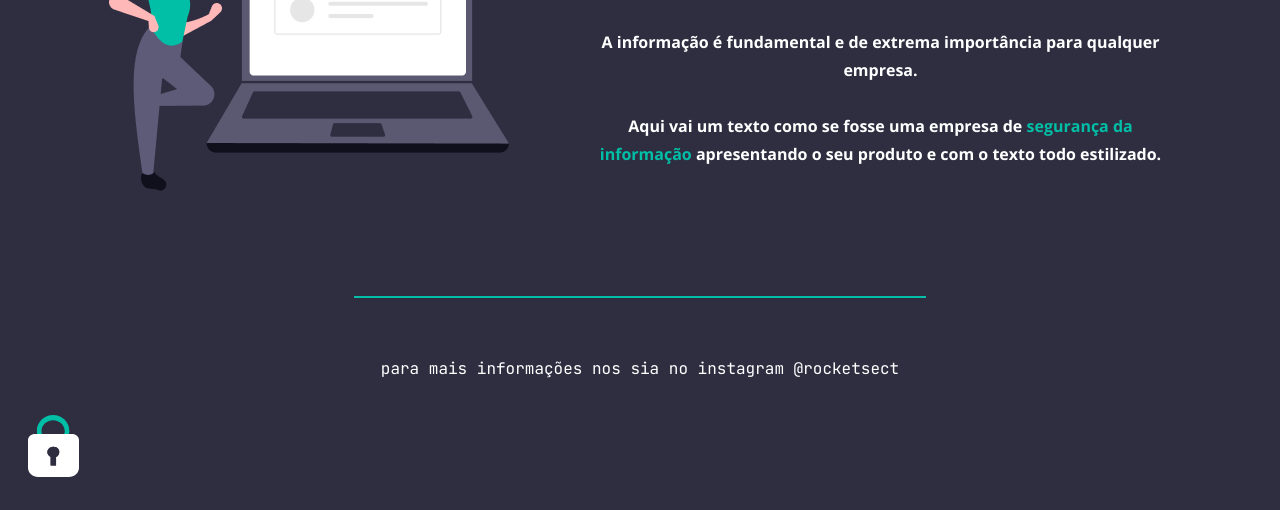
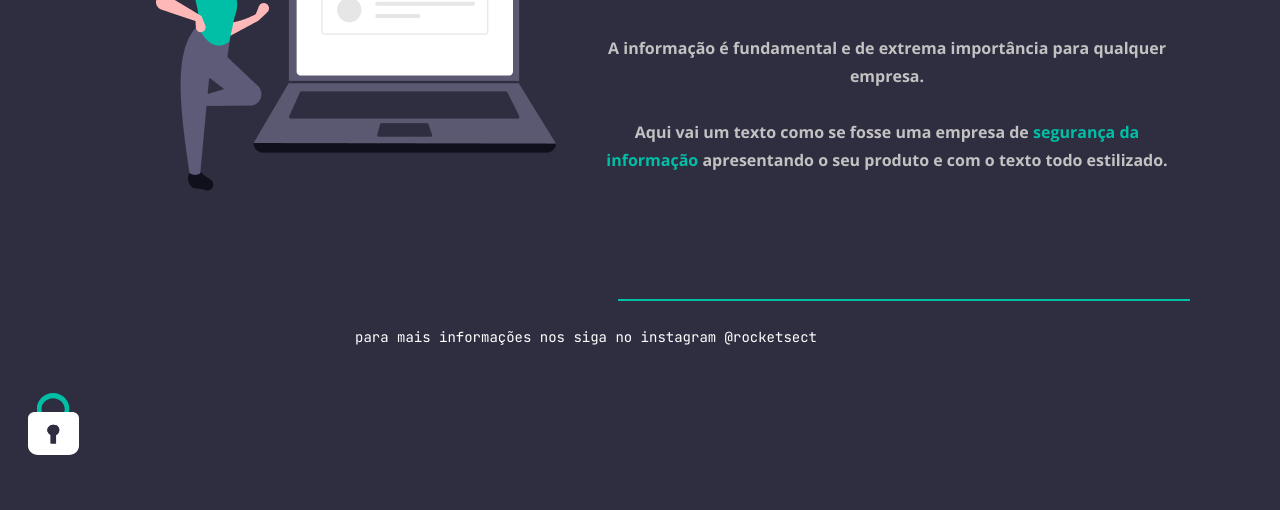
Before and after one commit to dancarvalho09/Curso-Explorer-Rocketseat, a plain HTML site: page Desafio-Avancado01/index.html in a window 1280 px wide. Shown: the part 315-825 px from the top of the page. After the commit the page ends 803 px from the top, so only its background shows below. Drawn offline with nearby package versions, Linux system fonts and the light colour scheme.

Commit message:
Update Desafio-Avancado01

```diff
--- a/Desafio-Avancado01/index.html
+++ b/Desafio-Avancado01/index.html
@@ -19,24 +19,24 @@
     </nav>
   </header>
   <main>
-    <section id="image-woman">
+    <section id="imagem-mulher">
       <img src="images/img1.png" alt="Desenho de uma mulher ao lado de um notebook">
     </section>
-    <section id="info">
+    <section id="informacao">
       <h1>
         Seus dados estão <span>protegidos</span>?
       </h1>
       <p>
-        A informação é fundamental e de extrema importância para qualquer empresa.
+        A informação é fundamental e de <strong>extrema importância</strong> para qualquer empresa.
         <br><br>
-        Aqui vai um texto como se fosse uma empresa de <span>segurança da informação</span> apresentando o seu produto e com o texto todo estilizado.
+        Aqui vai um <strong>texto</strong> como se fosse uma empresa de <span>segurança da informação</span> apresentando o seu produto e com o texto todo estilizado.
       </p>
     </section>
   </main>
   <footer>
     <div id="line"></div>
-    <p>
-      para mais informações nos sia no instagram <a id="instagram" href="#">@rocketsect</a>
+    <p id="contato">
+      para mais informações nos siga no instagram <a id="instagram" href="#">@rocketsect</a>
     </p>
   </footer>
 
--- a/Desafio-Avancado01/style.css
+++ b/Desafio-Avancado01/style.css
@@ -1,14 +1,6 @@
 
 @charset "UTF-8";
 @import url('https://fonts.googleapis.com/css2?family=JetBrains+Mono:wght@400;700&family=Open+Sans:ital,wght@0,700;1,400&display=swap');
-
-/*
-  FONTES
-  font-family: 'JetBrains Mono', monospace;
-  font-family: 'Open Sans', sans-serif;
-
-*/
-
 
 body {
   font-family: 'Open Sans', sans-serif;
@@ -16,7 +8,6 @@ body {
   background-color: #2F2E41;
 
 }
-
 
 header {
   display: flex;
@@ -48,30 +39,39 @@ main {
   align-items: center;
   margin: 100px;
 }
+h1 {
+  font-size: 36px;
+}
 
 span {
   color: #00BFA6;
   font-weight: bold;
 }
 
-section, footer {
-  text-align: center;
+p {
+  width: 570px;
+  font-weight: 400;
+  margin-top: 60px;
 }
 
-p {
-  margin-top: 60px;
-}
-section#info {
-  width: 600px;
+section {
+  color: #C2C2C2;
+  width: 570px;
   line-height: 28px;
-  margin-left: 80px;
+  text-align: center;
+  margin: auto;
 }
 
 div#line {
   width: 570px;
   height: 0;
   border: 1px solid #00BFA6;
+  margin: auto 610px;
+}
+
+p#contato {
   margin: 27px auto;
+  font-size: 14px;
 }
 
 img#cadeado {
```
